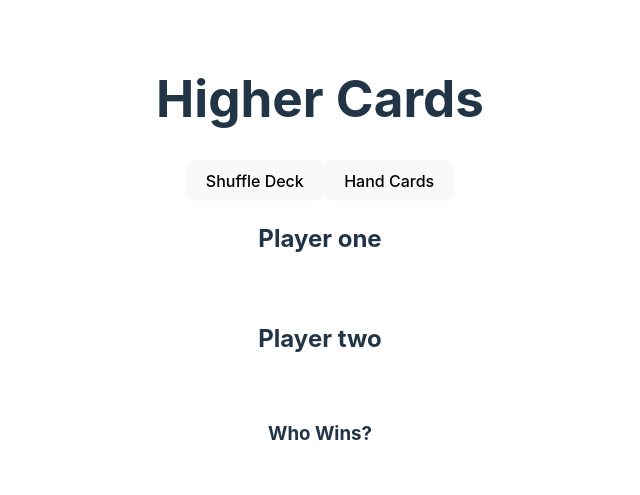
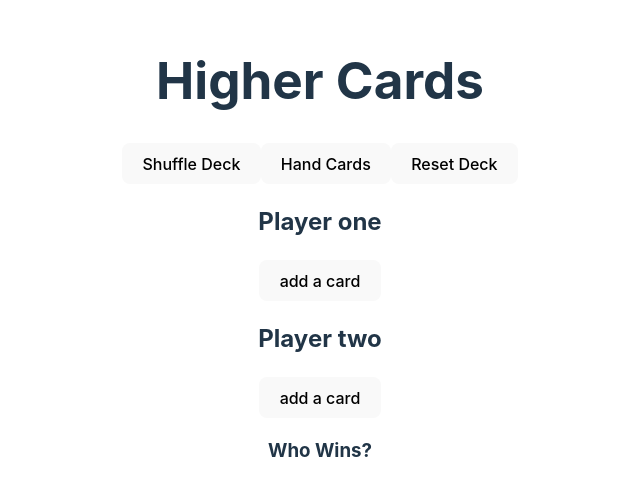
Before and after one commit to sar-mko/three-cards, a React (Vite) app: page / in a window 1280 px wide. Shown: the part 149-644 px from the top of the page, without its empty margins (320-960 px from the left). Built offline with nearby package versions, Linux system fonts and the light colour scheme.

Commit message:
added reset deck button

```diff
--- a/src/App.jsx
+++ b/src/App.jsx
@@ -9,6 +9,9 @@ function App() {
   const img2 = useRef(null);
   const img3 = useRef(null);
   const img4 = useRef(null);
+  const imgz = useRef(null);
+  const imgy = useRef(null);
+
   const [winner, setWinner] = useState('Who Wins?');
   const DECK_ID = 'kls23f526wq1'
   // const text1 = document.querySelector('h3')
@@ -43,7 +46,7 @@ function App() {
       try {
           const res = await fetch(`https://www.deckofcardsapi.com/api/deck/${DECK_ID}/draw/?count=4`)
           const data = await res.json()
-
+          resetDeck('one')
           if(data.success){
               img1.current.src = data.cards[0].image
               img2.current.src = data.cards[1].image
@@ -68,6 +71,24 @@ function App() {
           // getDeck()
       }
   }
+  async function getOneCard() {
+    try {
+        const res = await fetch(`https://www.deckofcardsapi.com/api/deck/${DECK_ID}/draw/?count=1`)
+        const data = await res.json()
+
+        if(data.success){
+            imgz.current.src = data.cards[0].image
+        }
+        if(data.remaining < 4){
+          getDeck()
+        }
+        console.log(data)
+
+    }catch(err){
+        console.log(err)
+        // getDeck()
+    }
+}
 
   function findWinner(p1CardOne,p1CardTwo,p2CardOne,p2CardTwo){
       if(p1CardOne + p1CardTwo < p2CardOne + p2CardTwo ){
@@ -79,24 +100,43 @@ function App() {
       }
   }
 
+  function resetDeck(option){
+    if(option === 'all'){
+      img1.current.src = ''
+      img2.current.src = ''
+      img3.current.src = ''
+      img4.current.src = ''
+      imgz.current.src = ''
+      setWinner('Who wins?')
+    }else if(option === 'one'){
+      imgz.current.src = ''
+    }
+    // imgy = useRef(null)
+  }
+
   return (
     <>
     <h1>Higher Cards</h1>
 
     <button onClick={() => getDeck()}>Shuffle Deck</button>
     <button onClick={() => getCard()}>Hand Cards</button>
+    <button onClick={() => resetDeck('all')}>Reset Deck</button>
 
     <section>
         <div>
             <h2>Player one</h2>
             <img ref={img1} id="img1" alt=""/>
             <img ref={img2} id="img2" alt=""/>
+            <img ref={imgz} id="imgz" alt=""/>
+            <button onClick={() => getOneCard()}>add a card</button>
         </div>
 
         <div>
             <h2>Player two</h2>
             <img ref={img3} id="img3" alt=""/>
             <img ref={img4} id="img4" alt=""/>
+            <img ref={imgy} id="imgy" alt=""/>
+            <button onClick={() => getOneCard()}>add a card</button>
         </div>
     </section>
     <h3>{winner}</h3>
```
